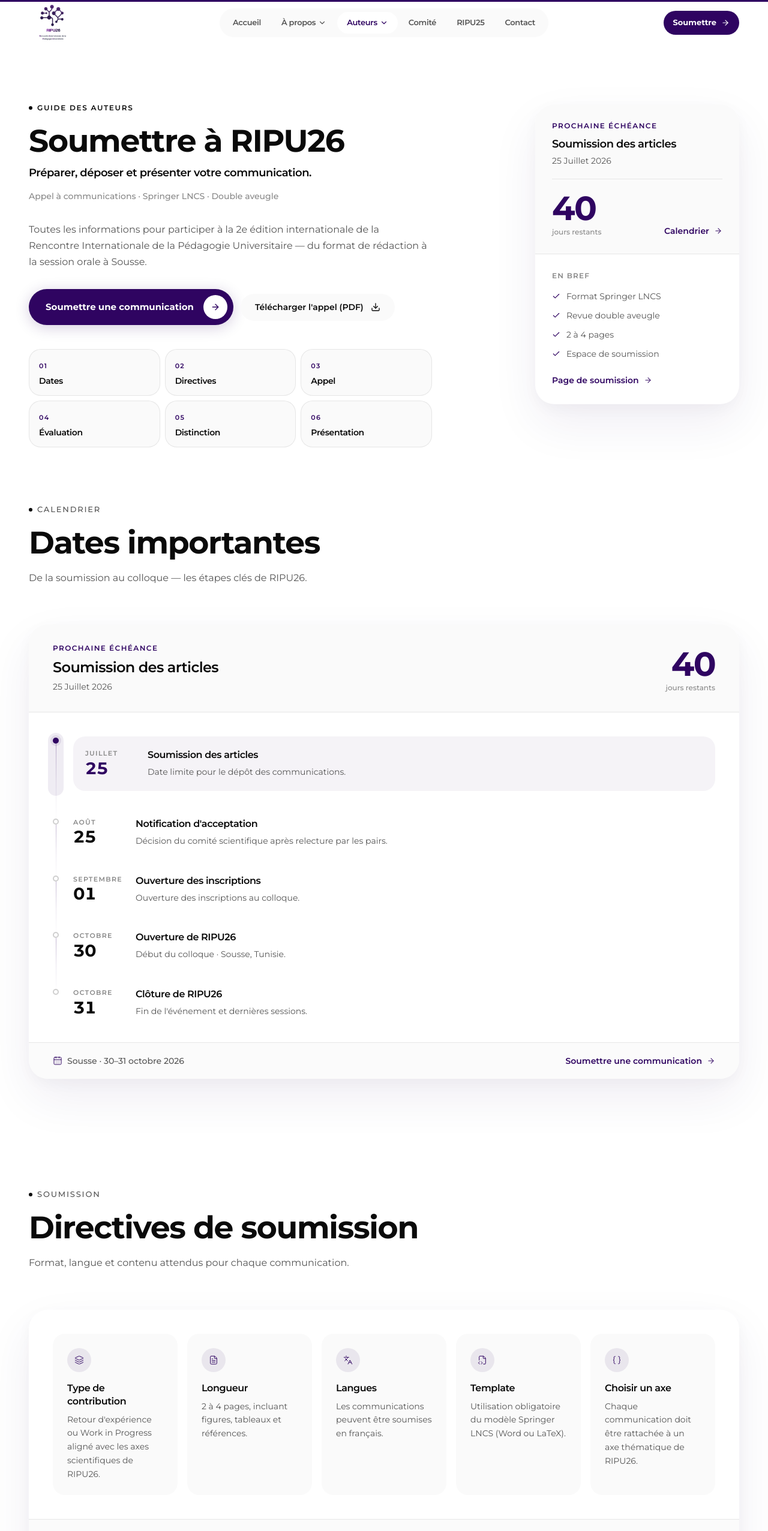
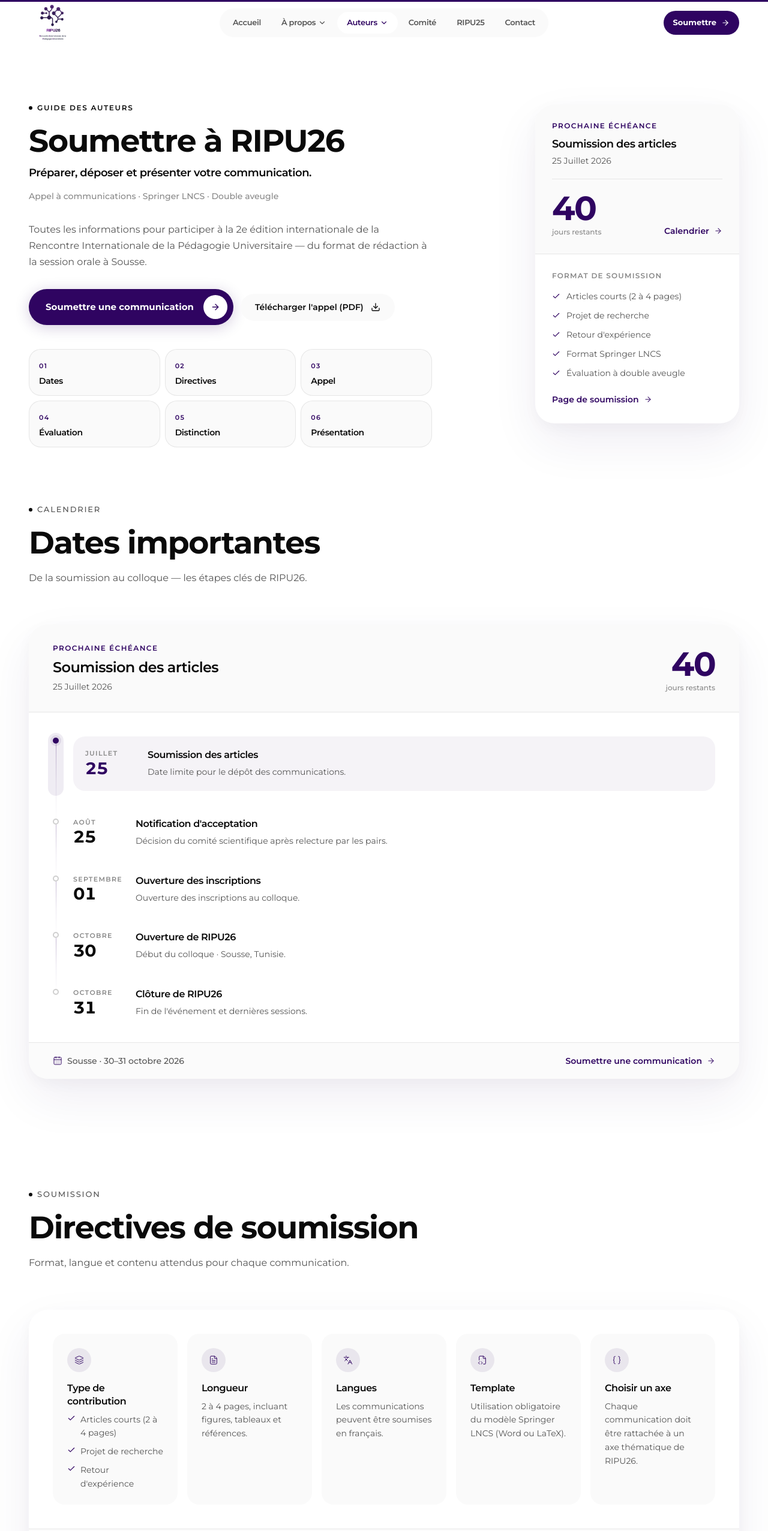
Before and after one commit to amamamou/ripu, a Next.js app: page /authors in a window 1280 px wide. Shown: the top 2553 px of the page at 60% size. Built offline with nearby package versions, Linux system fonts and the light colour scheme.

Commit message:
fix directives

```diff
--- a/components/authors/authors-page-content.tsx
+++ b/components/authors/authors-page-content.tsx
@@ -20,6 +20,10 @@ import { SectionHead } from "@/components/landing/section-head"
 import { StaggerChildren, StaggerItem } from "@/components/landing/stagger-children"
 import { cn } from "@/lib/utils"
 import { CFP_PDF_DOWNLOAD_NAME, CFP_PDF_HREF } from "@/lib/cfp-document"
+import {
+  SUBMISSION_CONTRIBUTION_TYPES,
+  SUBMISSION_FORMAT_HIGHLIGHTS,
+} from "@/lib/submission"
 import type { LucideIcon } from "lucide-react"
 import type { ReactNode } from "react"
 
@@ -47,12 +51,7 @@ const sectionAnchors = [
   { num: "06", label: "Présentation", href: "#presentation" },
 ] as const
 
-const authorHighlights = [
-  "Format Springer LNCS",
-  "Revue double aveugle",
-  "2 à 4 pages",
-  "Espace de soumission",
-] as const
+const authorHighlights = SUBMISSION_FORMAT_HIGHLIGHTS
 
 const milestoneDefs = [
   {
@@ -91,7 +90,7 @@ const submissionGuidelines = [
   {
     icon: Layers3,
     title: "Type de contribution",
-    content: "Retour d'expérience ou Work in Progress aligné avec les axes scientifiques de RIPU26.",
+    bullets: SUBMISSION_CONTRIBUTION_TYPES,
   },
   {
     icon: FileText,
@@ -216,10 +215,12 @@ function GuidelineItem({
   icon: Icon,
   title,
   content,
+  bullets,
 }: {
   icon: LucideIcon
   title: string
-  content: string
+  content?: string
+  bullets?: readonly string[]
 }) {
   return (
     <article className="flex h-full flex-col rounded-[var(--radius-xl)] bg-[var(--grey-50)] p-5 md:p-6">
@@ -229,7 +230,20 @@ function GuidelineItem({
       <h3 className="mt-4 text-base font-semibold leading-snug tracking-tight text-[var(--black)]">
         {title}
       </h3>
-      <p className="mt-2 flex-1 text-sm leading-relaxed text-[var(--grey-600)]">{content}</p>
+      {content ? (
+        <p className="mt-2 text-sm leading-relaxed text-[var(--grey-600)]">{content}</p>
+      ) : null}
+      {bullets && bullets.length > 0 && (
+        <ul className={cn("flex-1 space-y-2", content ? "mt-4" : "mt-2")}>
+          {bullets.map((item) => (
+            <li key={item} className="flex items-start gap-2 text-sm leading-relaxed text-[var(--grey-600)]">
+              <Check className="mt-0.5 h-3.5 w-3.5 shrink-0 text-[var(--brand)]" strokeWidth={2} aria-hidden />
+              <span>{item}</span>
+            </li>
+          ))}
+        </ul>
+      )}
+      {!bullets?.length && <div className="flex-1" />}
     </article>
   )
 }
@@ -464,7 +478,7 @@ export function AuthorsPageContent() {
 
                 <div className="px-6 py-6 md:px-7 md:py-7">
                   <p className="text-xs font-semibold uppercase tracking-[0.1em] text-[var(--grey-400)]">
-                    En bref
+                    Format de soumission
                   </p>
                   <ul className="mt-4 space-y-3">
                     {authorHighlights.map((item) => (
--- a/lib/submission-form.ts
+++ b/lib/submission-form.ts
@@ -19,8 +19,8 @@ export const SUBMISSION_TYPES = [
   },
   {
     value: "wip",
-    label: "Work in Progress",
-    description: "Travaux en cours, protocoles ou avancées de recherche.",
+    label: "Projet de recherche",
+    description: "Travaux de recherche, protocoles et avancées scientifiques.",
   },
 ] as const
 
--- a/lib/submission.ts
+++ b/lib/submission.ts
@@ -1,6 +1,22 @@
 export const SUBMISSION_EMAIL = "ripu25sousse@gmail.com"
 
 export const SUBMISSION_DEADLINE_LABEL = "25 juillet 2026"
+
+export const SUBMISSION_FORMAT_HIGHLIGHTS = [
+  "Articles courts (2 à 4 pages)",
+  "Projet de recherche",
+  "Retour d'expérience",
+  "Format Springer LNCS",
+  "Évaluation à double aveugle",
+] as const
+
+export const SUBMISSION_CONTRIBUTION_SUMMARY = "Projet de recherche et retour d'expérience."
+
+export const SUBMISSION_CONTRIBUTION_TYPES = [
+  "Articles courts (2 à 4 pages)",
+  "Projet de recherche",
+  "Retour d'expérience",
+] as const
 
 export const SUBMISSION_AXES = [
   "Intelligence Artificielle Générative & Enseignement",
```
